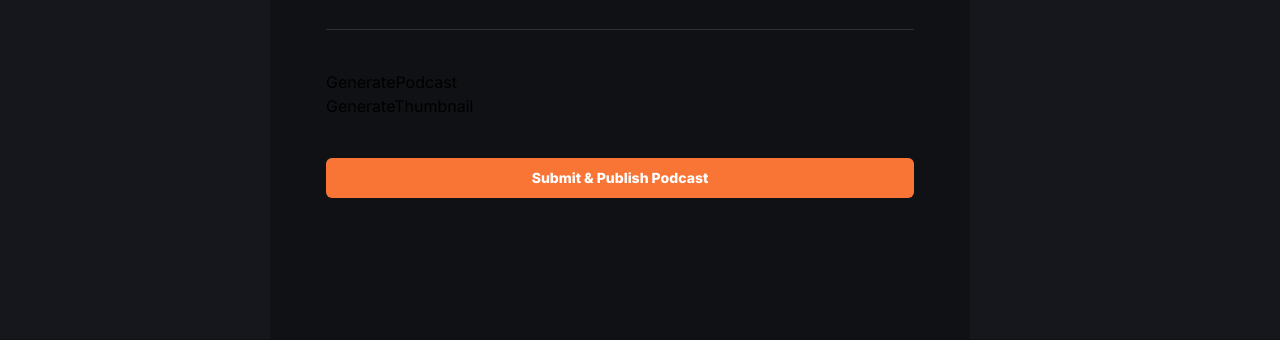
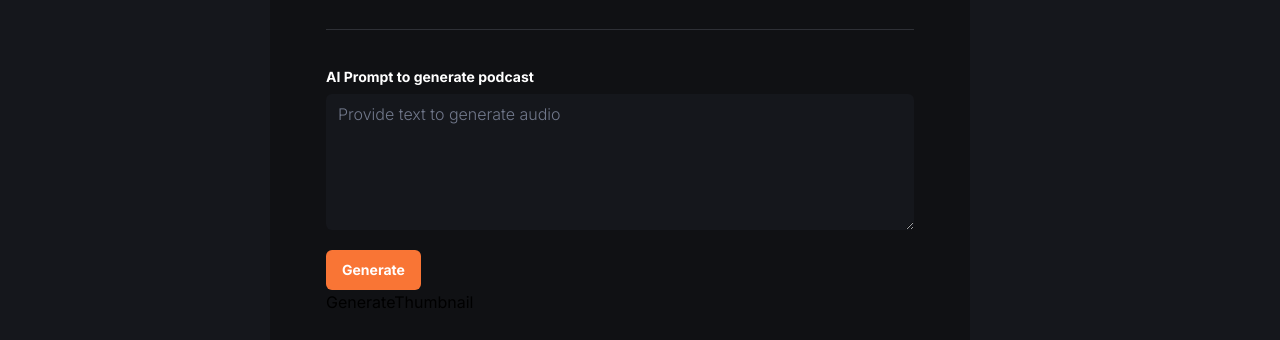
Before and after one commit to kubilayture/podcasture, a Next.js app: page /create-podcast in a window 1280 px wide. Shown: the part 461-801 px from the top of the page. Built offline with nearby package versions, Linux system fonts and the light colour scheme; no server answers.

Commit message:
generate podcast component v1

```diff
--- a/app/(root)/create-podcast/page.tsx
+++ b/app/(root)/create-podcast/page.tsx
@@ -84,7 +84,7 @@
                   <FormLabel className='text-16 font-bold text-white-1'>Username</FormLabel>
                   <FormControl>
                     <Input
-                      className='input-class focus-visible:ring-orange-1'
+                      className='input-class focus-visible:ring-offset-orange-1'
                       placeholder="Podcast name..." {...field} />
                   </FormControl>
                   <FormMessage className='text-white-1' />
@@ -96,10 +96,10 @@
                 Select AI Voice
               </Label>
               <Select onValueChange={(value) => setVoiceType(value)}>
-                <SelectTrigger className={cn('text-16 w-full border-none bg-black-1 text-gray-1')}>
+                <SelectTrigger className={cn('text-16 w-full border-none bg-black-1 text-gray-1 focus:ring-offset-orange-1')}>
                   <SelectValue placeholder="Select AI Voice" className='placeholder:text-gray-1' />
                 </SelectTrigger>
-                <SelectContent className='text-16 border-none bg-black-1 font-bold text-white-1 focus:ring-orange-1'>
+                <SelectContent className='text-16 border-none bg-black-1 font-bold text-white-1 focus:ring-offset-orange-1'>
                   {voiceCategories.map((category) => (
                     <SelectItem key={category} value={category} className='capitalize focus:bg-orange-1'>
                       {category}
@@ -117,7 +117,7 @@
                   <FormLabel className='text-16 font-bold text-white-1'>Description</FormLabel>
                   <FormControl>
                     <Textarea
-                      className='input-class focus-visible:ring-orange-1'
+                      className='input-class focus-visible:ring-offset-orange-1'
                       placeholder="Write a short podcast description" {...field} />
                   </FormControl>
                   <FormMessage className='text-white-1' />
@@ -126,7 +126,15 @@
             />
           </div>
           <div className='flex flex-col pt-10'>
-            <GeneratePodcast />
+            <GeneratePodcast
+              setAudioStorageId={setAudioStorageId}
+              setAudio={setAudioUrl}
+              voiceType={voiceType}
+              audio={audioUrl}
+              voicePrompt={voicePrompt}
+              setVoicePrompt={setVoicePrompt}
+              setAudioDuration={setAudioDuration}
+            />
 
             <GenerateThumbnail />
 
--- a/components/GeneratePodcast.tsx
+++ b/components/GeneratePodcast.tsx
@@ -1,8 +1,77 @@
-import React from 'react';
+import { GeneratePodcastProps } from '@/types';
+import React, { useState } from 'react';
+import { Label } from './ui/label';
+import { Textarea } from './ui/textarea';
+import { Button } from './ui/button';
+import { Loader } from 'lucide-react';
 
-const GeneratePodcast = () => {
+const useGeneratePodcast = ({
+  setAudio,
+  voicePrompt,
+  voiceType,
+  setAudioDuration,
+  setAudioStorageId,
+  setVoicePrompt }: GeneratePodcastProps) => {
+  const [isGenerating, setIsGenerating] = useState(false);
+
+  const generatePodcast = async () => {
+    setIsGenerating(true);
+    setAudio('');
+    if (!voicePrompt) {
+      // todo: show error message
+      return setIsGenerating(false);
+    }
+    try {
+
+    } catch (error) {
+      console.log('Error generating podcast', error);
+      // todo: show error message
+      setIsGenerating(false);
+    }
+  };
+
+  return { isGenerating, generatePodcast };
+};
+
+const GeneratePodcast = (props: GeneratePodcastProps) => {
+  const { isGenerating, generatePodcast } = useGeneratePodcast(props);
+
   return (
-    <div>GeneratePodcast</div>
+    <div>
+      <div className='flex flex-col gap-2.5'>
+        <Label className="text-16 font-bold text-white-1">
+          AI Prompt to generate podcast
+        </Label>
+        <Textarea
+          className='input-class font-light focus-visible:ring-offset-orange-1'
+          placeholder='Provide text to generate audio'
+          rows={5}
+          value={props.voicePrompt}
+          onChange={(e) => props.setVoicePrompt(e.target.value)}
+        />
+      </div>
+      <div className='mt-5 w-full max-w-[200px]'>
+        <Button type='submit' className='text-16 bg-orange-1 py-4 font-bold text-white-1'>
+          {isGenerating ? (
+            <>
+              Generating
+              <Loader size={20} className='animate-spin ml-2' />
+            </>
+          ) :
+            'Generate'
+          }
+        </Button>
+      </div>
+      {props.audio && (
+        <audio
+          controls
+          src={props.audio}
+          autoPlay
+          className='mt-5'
+          onLoadedMetadata={e => props.setAudioDuration(e.currentTarget.duration)}
+        />
+      )}
+    </div>
   );
 };
 
--- /dev/null
+++ b/types/index.ts
@@ -0,0 +1,137 @@
+/* eslint-disable no-unused-vars */
+
+import { Dispatch, SetStateAction } from "react";
+
+import { Id } from "@/convex/_generated/dataModel";
+
+export interface EmptyStateProps {
+  title: string;
+  search?: boolean;
+  buttonText?: string;
+  buttonLink?: string;
+}
+
+export interface TopPodcastersProps {
+  _id: Id<"users">;
+  _creationTime: number;
+  email: string;
+  imageUrl: string;
+  clerkId: string;
+  name: string;
+  podcast: {
+    podcastTitle: string;
+    pocastId: Id<"podcasts">;
+  }[];
+  totalPodcasts: number;
+}
+
+export interface PodcastProps {
+  _id: Id<"podcasts">;
+  _creationTime: number;
+  audioStorageId: Id<"_storage"> | null;
+  user: Id<"users">;
+  podcastTitle: string;
+  podcastDescription: string;
+  audioUrl: string | null;
+  imageUrl: string | null;
+  imageStorageId: Id<"_storage"> | null;
+  author: string;
+  authorId: string;
+  authorImageUrl: string;
+  voicePrompt: string;
+  imagePrompt: string | null;
+  voiceType: string;
+  audioDuration: number;
+  views: number;
+}
+
+export interface ProfilePodcastProps {
+  podcasts: PodcastProps[];
+  listeners: number;
+}
+
+export type VoiceType =
+  | "alloy"
+  | "echo"
+  | "fable"
+  | "onyx"
+  | "nova"
+  | "shimmer";
+
+export interface GeneratePodcastProps {
+  voiceType: VoiceType;
+  setAudio: Dispatch<SetStateAction<string>>;
+  audio: string;
+  setAudioStorageId: Dispatch<SetStateAction<Id<"_storage"> | null>>;
+  voicePrompt: string;
+  setVoicePrompt: Dispatch<SetStateAction<string>>;
+  setAudioDuration: Dispatch<SetStateAction<number>>;
+}
+
+export interface GenerateThumbnailProps {
+  setImage: Dispatch<SetStateAction<string>>;
+  setImageStorageId: Dispatch<SetStateAction<Id<"_storage"> | null>>;
+  image: string;
+  imagePrompt: string;
+  setImagePrompt: Dispatch<SetStateAction<string>>;
+}
+
+export interface LatestPodcastCardProps {
+  imgUrl: string;
+  title: string;
+  duration: string;
+  index: number;
+  audioUrl: string;
+  author: string;
+  views: number;
+  podcastId: Id<"podcasts">;
+}
+
+export interface PodcastDetailPlayerProps {
+  audioUrl: string;
+  podcastTitle: string;
+  author: string;
+  isOwner: boolean;
+  imageUrl: string;
+  podcastId: Id<"podcasts">;
+  imageStorageId: Id<"_storage">;
+  audioStorageId: Id<"_storage">;
+  authorImageUrl: string;
+  authorId: string;
+}
+
+export interface AudioProps {
+  title: string;
+  audioUrl: string;
+  author: string;
+  imageUrl: string;
+  podcastId: string;
+}
+
+export interface AudioContextType {
+  audio: AudioProps | undefined;
+  setAudio: React.Dispatch<React.SetStateAction<AudioProps | undefined>>;
+}
+
+export interface PodcastCardProps {
+  imgUrl: string;
+  title: string;
+  description: string;
+  podcastId: Id<"podcasts">;
+}
+
+export interface CarouselProps {
+  fansLikeDetail: TopPodcastersProps[];
+}
+
+export interface ProfileCardProps {
+  podcastData: ProfilePodcastProps;
+  imageUrl: string;
+  userFirstName: string;
+}
+
+export type UseDotButtonType = {
+  selectedIndex: number;
+  scrollSnaps: number[];
+  onDotButtonClick: (index: number) => void;
+};
```
Also changed, not shown: convex/openai.ts (added).
